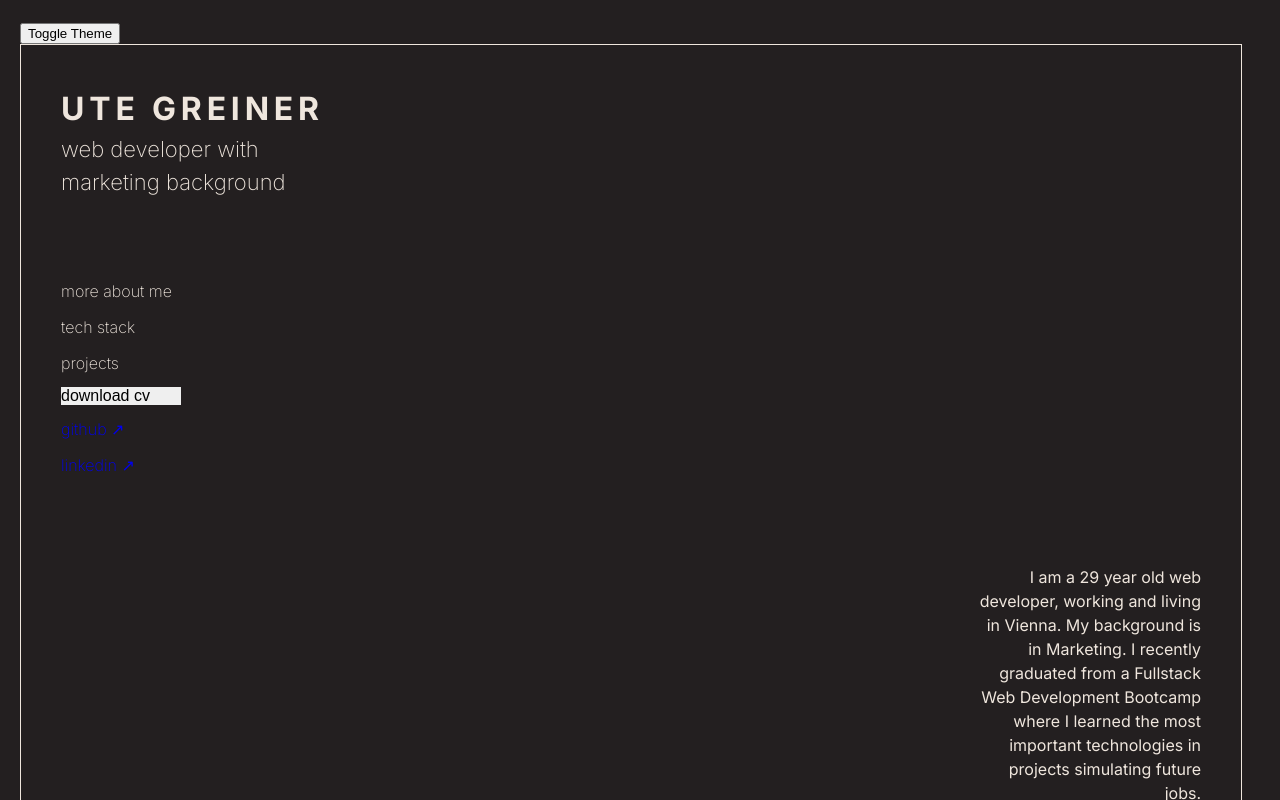
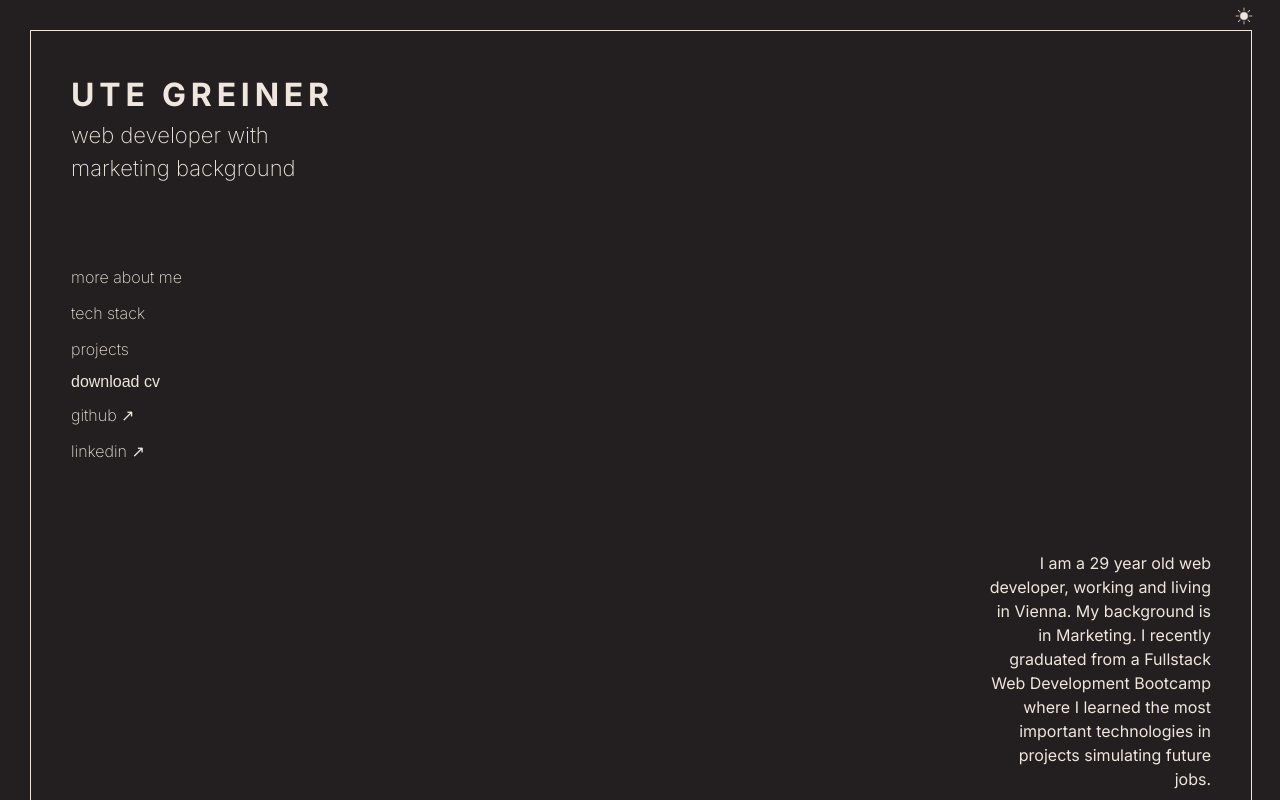
Before and after one commit to utsch1/portfolio, a React (Create React App) app: page / in a window 1280 px wide. Shown: the top 800 px of the page. Built offline with nearby package versions, Linux system fonts and the light colour scheme; a web font is replaced by a local one.

Commit message:
Change dark light mode styling and toggle button

```diff
--- a/src/App.css
+++ b/src/App.css
@@ -1,7 +1,7 @@
 .App {
   background-color: #231f20;
   color: #efe6dd;
-  padding: 20px;
+  padding: 30px;
   text-align: justify;
   line-height: 1.5;
   font-family: 'Inter', sans-serif;
@@ -12,6 +12,34 @@
   color: #efe6dd;
 }
 
+div.dark > div {
+  border: 1px solid #efe6dd;
+}
+
+div.light > div {
+  border: 1px solid #231f20;
+}
+
+.dark a {
+  color: #efe6dd;
+}
+
+.light a {
+  color: #231f20;
+}
+
+.dark button {
+  background-color: transparent;
+  border: none;
+  color: #efe6dd;
+}
+
+.light button {
+  background-color: transparent;
+  border: none;
+  color: #231f20;
+}
+
 .light {
   background-color: #efe6dd;
   color: #231f20;
--- a/src/App.js
+++ b/src/App.js
@@ -3,6 +3,8 @@ import './App.css';
 import { css } from '@emotion/react';
 import { useEffect, useState } from 'react';
 import { About } from './About';
+import darkMode from './Illustrations/darkMode.png';
+import lightMode from './Illustrations/lightMode.png';
 import { Projects } from './Projects';
 
 const contents = css`
@@ -11,7 +13,6 @@ const contents = css`
 `;
 
 const navbar = css`
-  /* color: #efe6dd; */
   height: 50px;
   display: flex;
   flex-direction: column;
@@ -41,9 +42,8 @@ const navbar = css`
 
   nav > a {
     text-decoration: none;
-    /* color: #efe6dd; */
     margin-bottom: 10px;
-    border-bottom: 2px solid #231f20;
+    border-bottom: 2px solid transparent;
   }
 
   nav > a:hover,
@@ -56,11 +56,10 @@ const navbar = css`
     font-size: 16px;
     border: 0px;
     padding: 0px;
-    /* background-color: #231f20;
-    color: #efe6dd; */
+    background-color: transparent;
     cursor: pointer;
     text-align: left;
-    border-bottom: 2px solid #231f20;
+    border-bottom: 2px solid transparent;
     font-weight: lighter;
   }
 
@@ -71,8 +70,6 @@ const navbar = css`
 `;
 
 const introduction = css`
-  /* background-color: #231f20;
-  color: #efe6dd; */
   height: 100vh;
   width: calc(100vw - 60px);
   display: flex;
@@ -117,7 +114,22 @@ function App() {
   };
   return (
     <div className={`App ${theme}`}>
-      <button onClick={toggleTheme}>Toggle Theme</button>
+      {theme === 'dark' ? (
+        <button
+          onClick={toggleTheme}
+          css={{ position: 'absolute', right: '20px', top: '5px' }}
+        >
+          <img src={lightMode} alt="sun icon" width="20px" />
+        </button>
+      ) : (
+        <button
+          onClick={toggleTheme}
+          css={{ position: 'absolute', right: '20px', top: '5px' }}
+        >
+          <img src={darkMode} alt="moon icon" width="20px" />
+        </button>
+      )}
+      {/* <button onClick={toggleTheme}>(theme='dark' ? dark : light)</button> */}
       <div css={contents}>
         <header css={navbar}>
           <h1>Ute Greiner</h1>
```
Also changed, not shown: src/credits.js (+16 -0 lines), src/Illustrations/darkMode.png (added), src/Illustrations/lightMode.png (added).
